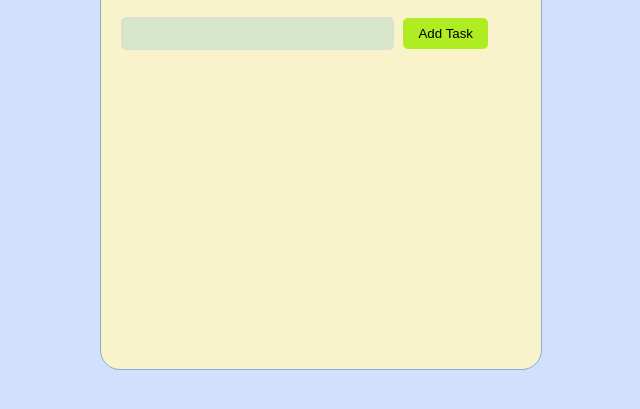
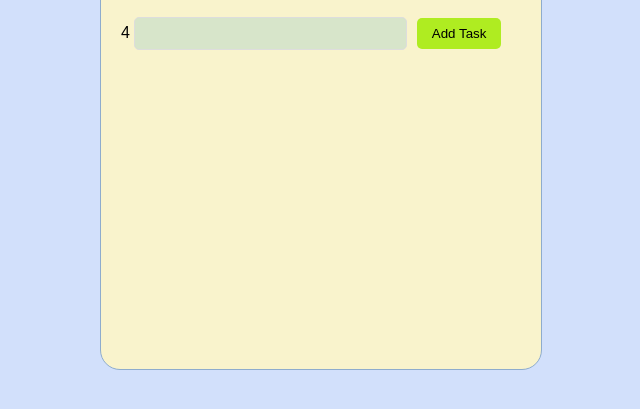
Before and after one commit to ombade/ToDO_list, a plain HTML site: page index.html in a window 1280 px wide. Shown: the part 451-860 px from the top of the page, without its empty margins (319-959 px from the left). Drawn offline with nearby package versions, Linux system fonts and the light colour scheme.

Commit message:
Update index.html

```diff
--- a/index.html
+++ b/index.html
@@ -76,7 +76,7 @@
 <div ng-app="todoApp" ng-controller="todoController" class="todo-container">
 
     <h2>Todo List</h2>
-
+{{2+2}}
     <input type="text" ng-model="task">
     <button ng-click="addTask()" class="addTask">Add Task</button>
 
```
